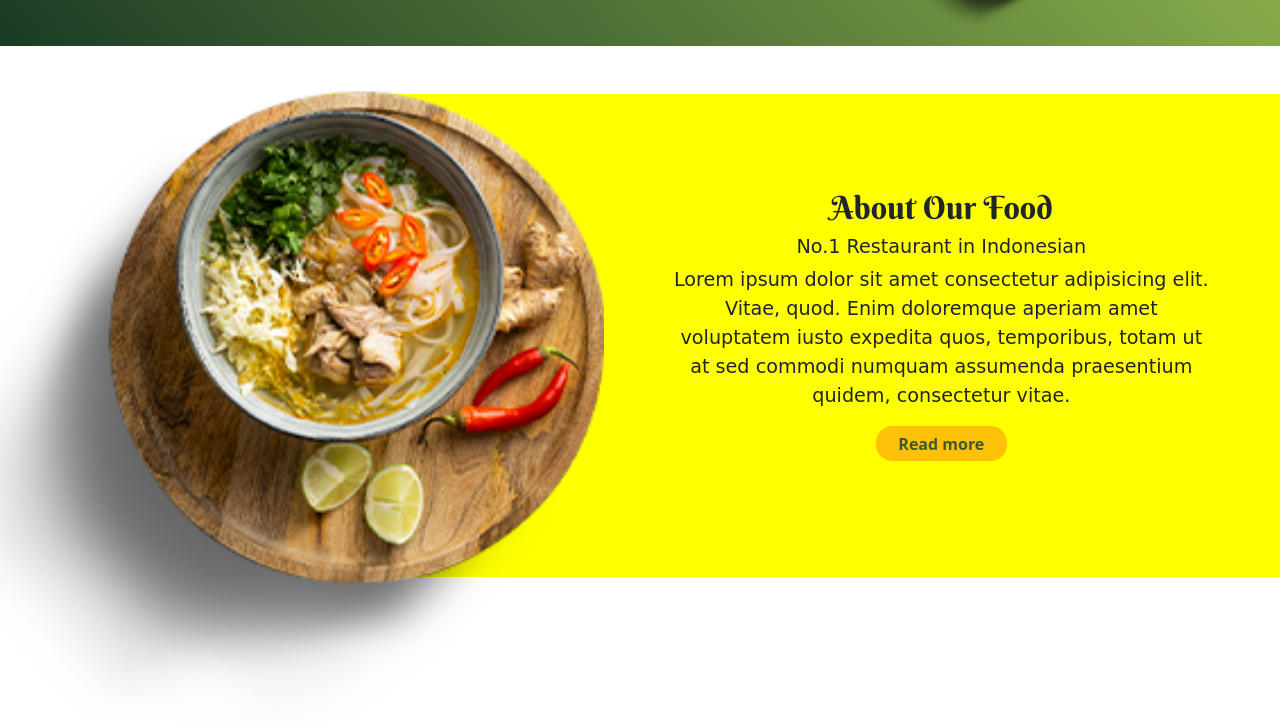
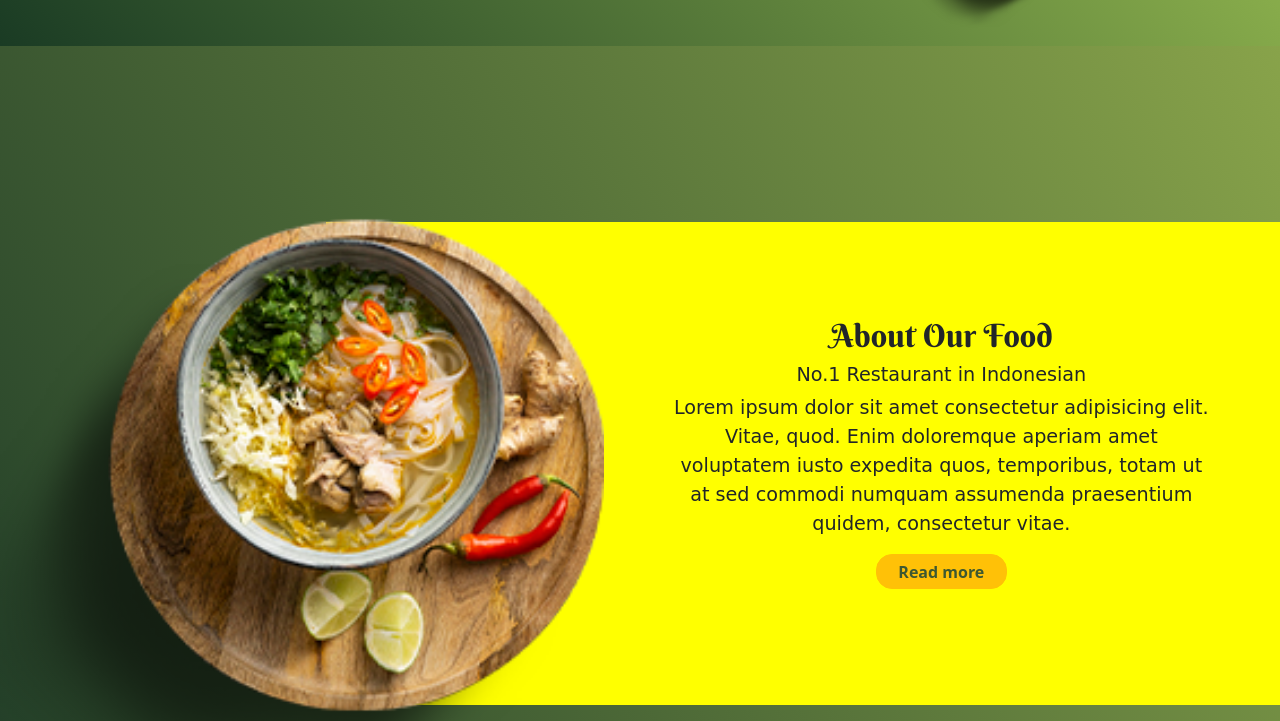
Before and after one commit to JaiiSingh/Indonesian_Cuisine, a plain HTML site: page index.html in a window 1280 px wide. Shown: the part 559-1280 px from the top of the page. Drawn offline with nearby package versions, Linux system fonts and the light colour scheme; a web font is replaced by a local one.

Commit message:
about-section

```diff
--- a/css/style.css
+++ b/css/style.css
@@ -78,6 +78,10 @@ Home Section
 /* About section */
 #about{
     text-align: center;
+    background-image: linear-gradient(62deg,#1f3c28,#88a34a);
+}
+.about-row{
+    padding-top: 10%;
 }
 .about-food{
     display: flex;
--- a/index.html
+++ b/index.html
@@ -95,11 +95,11 @@
 
   <section id="about">
     <div class="container-fluid px-0  ">
-      <div class="row mt-5">
-        <div class="col-md-3 img-div">
+      <div class="row about-row">
+        <div class="col-md-3 img-div mt-5">
           <img class="about-img" src="image/dish3.png" alt="">
         </div>
-        <div class="col-md-9  ">
+        <div class="col-md-9 mt-5">
           <div class="about-food ">
              <div>
               <h1>About Our Food</h1>
```
